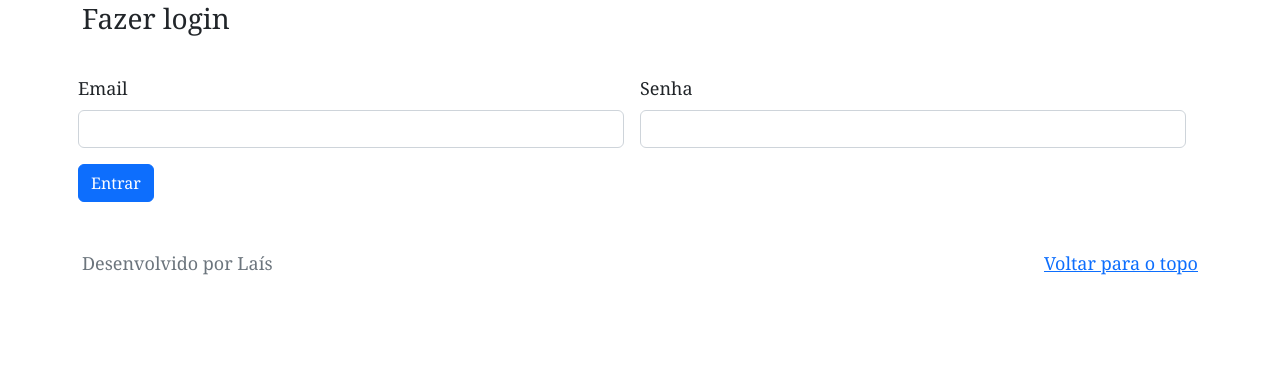
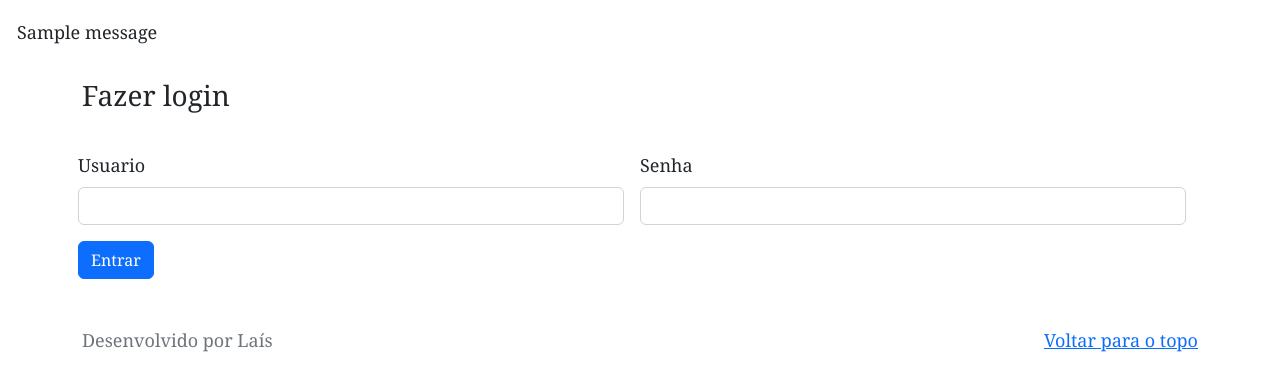
Before and after one commit to laislessa/HotelAtualizado, a Django app: page /clientes/entrar/ in a window 1280 px wide. Shown: the part 110-501 px from the top of the page. Run offline with Django 4.2, Linux system fonts and the light colour scheme; tables that the repository leaves empty hold one stand-in row (values such as "Sample post"); one stand-in notice (Sample message) is shown.

Commit message:
projeto funcionando

```diff
--- a/Hotel-Projeto-main/Hotel-Projeto-main/acomodacoes/views.py
+++ b/Hotel-Projeto-main/Hotel-Projeto-main/acomodacoes/views.py
@@ -12,5 +12,5 @@ def listar_acomodacoes(request):
 
 
 def detalhe(request, acomodacao_id):
-    acomodacoes = TipoAcomodacao.objects.get(pk=acomodacao_id)
-    return render(request,'detalhe.html',{'acomodacao': acomodacoes[acomodacao_id]})
+    acomodacao = TipoAcomodacao.objects.get(pk=acomodacao_id)
+    return render(request,'detalhe.html',{'acomodacao': acomodacao})
--- a/Hotel-Projeto-main/Hotel-Projeto-main/clientes/templates/login.html
+++ b/Hotel-Projeto-main/Hotel-Projeto-main/clientes/templates/login.html
@@ -9,8 +9,8 @@
         <form class="row g-3" method="post">
             {% csrf_token %}
             <div class="col-md-6">
-                <label for="inputEmail4" class="form-label">Email</label>
-                <input type="email" class="form-control" id="email" name="email">
+                <label for="inputEmail4" class="form-label">Usuario</label>
+                <input type="text" class="form-control" id="usuario" name="usuario">
             </div>
             <div class="col-md-6">
                 <label for="inputPassword4" class="form-label">Senha</label>
--- a/Hotel-Projeto-main/Hotel-Projeto-main/clientes/views.py
+++ b/Hotel-Projeto-main/Hotel-Projeto-main/clientes/views.py
@@ -7,22 +7,37 @@ from django.contrib import messages
 
 def criar_cliente(request):
     if request.method == 'POST':
-        usuario = request.POST.get('usuario')
+        email = request.POST.get('email')
+        username = request.POST.get('usuario')
         password = request.POST.get('password')
         user = get_user_model()
         usuario = user(
-        username=usuario,
-        password=password
+            email=email,
+            username=username,
     )
         usuario.set_password(password)
         usuario.save()
         messages.success(request, 'Usuario criado com sucesso')
+        return redirect('clientes:login')
     ##print(f'{email} - {password}')
     return render(request, 'criar_clientes.html')
 
 
 def login_user(request):
-    messages.success(request,'usuario logado')
+    if request.method == 'POST':
+        usuario = request.POST.get('usuario')
+        password = request.POST.get('password')
+        user = authenticate(
+        username=usuario,
+        password=password
+
+        )
+        if user:
+            login(request, user)
+            messages.success(request, 'Usuario logado')
+            return redirect('listar_acomodacoes')
+        else:
+            messages.error(request,'Usuario nao existe')
     return render(request, 'login.html')
 
 
--- a/Hotel-Projeto-main/Hotel-Projeto-main/hotel_projeto/urls.py
+++ b/Hotel-Projeto-main/Hotel-Projeto-main/hotel_projeto/urls.py
@@ -4,11 +4,11 @@ from django.urls import path, include
 from acomodacoes.views import listar_acomodacoes, detalhe
 # from clientes.views import criar_cliente, login, logout
 
-app_name = 'clientes'
+
 
 urlpatterns = [
     path('admin/', admin.site.urls),
-    path('', listar_acomodacoes),
+    path('', listar_acomodacoes,name='listar_acomodacoes'),
     path('detalhe/<int:acomodacao_id>/', detalhe),
     path('clientes/', include('clientes.urls'))
 ]
--- a/Hotel-Projeto-main/Hotel-Projeto-main/templates/base.html
+++ b/Hotel-Projeto-main/Hotel-Projeto-main/templates/base.html
@@ -55,6 +55,11 @@
         </div>
     </header>
     <main>
+        {% for message in messages %}
+        <div class="alert alert -{{message.tags}}" role="alert">
+            {{message}}
+        </div>
+        {% endfor %}
         {% block content %}
         {% endblock %}
     </main>
```
Also changed, not shown: Hotel-Projeto-main/Hotel-Projeto-main/templates/detalhe.html (+6 -5 lines), Hotel-Projeto-main/Hotel-Projeto-main/README.md, Hotel-Projeto-main/Hotel-Projeto-main/db.sqlite3.
